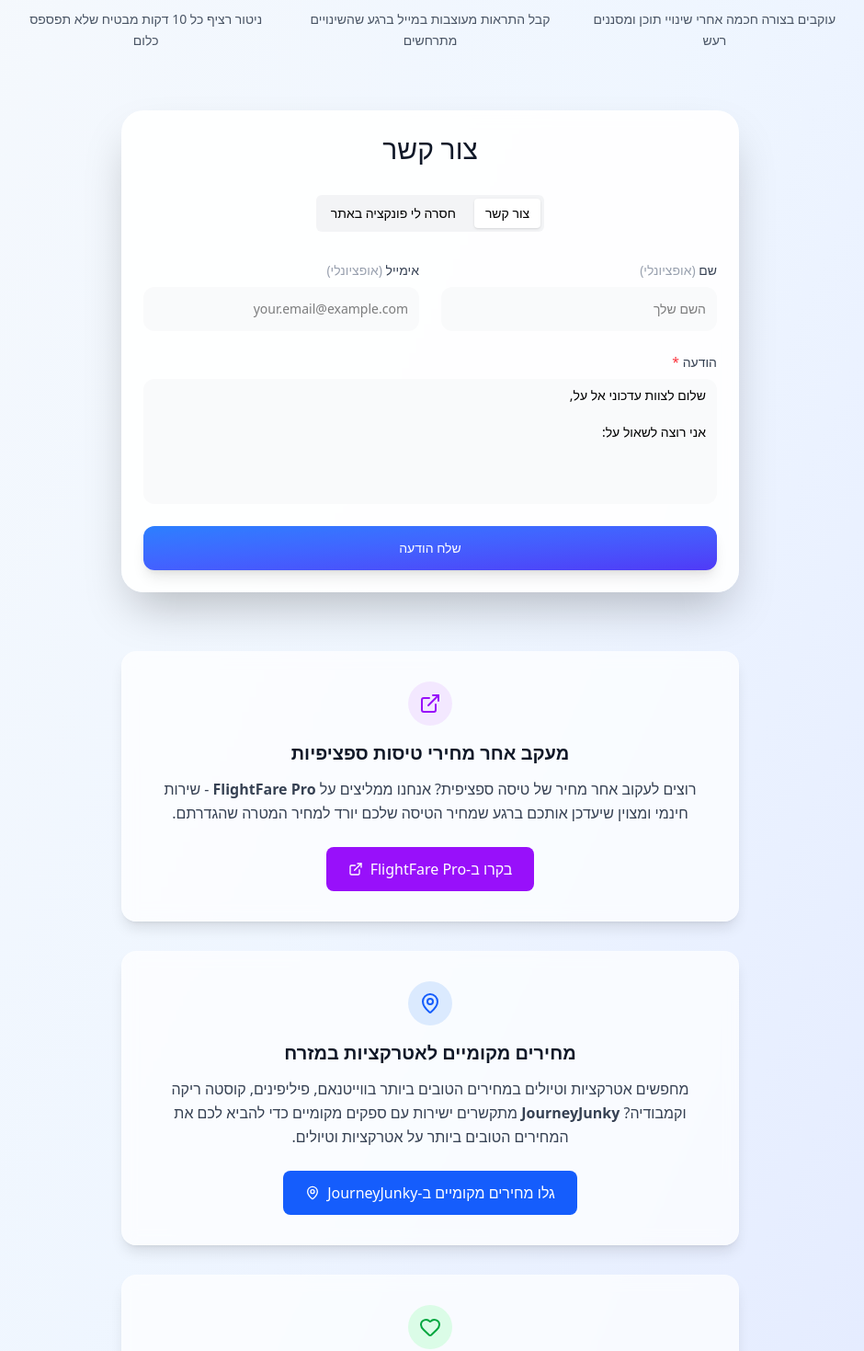
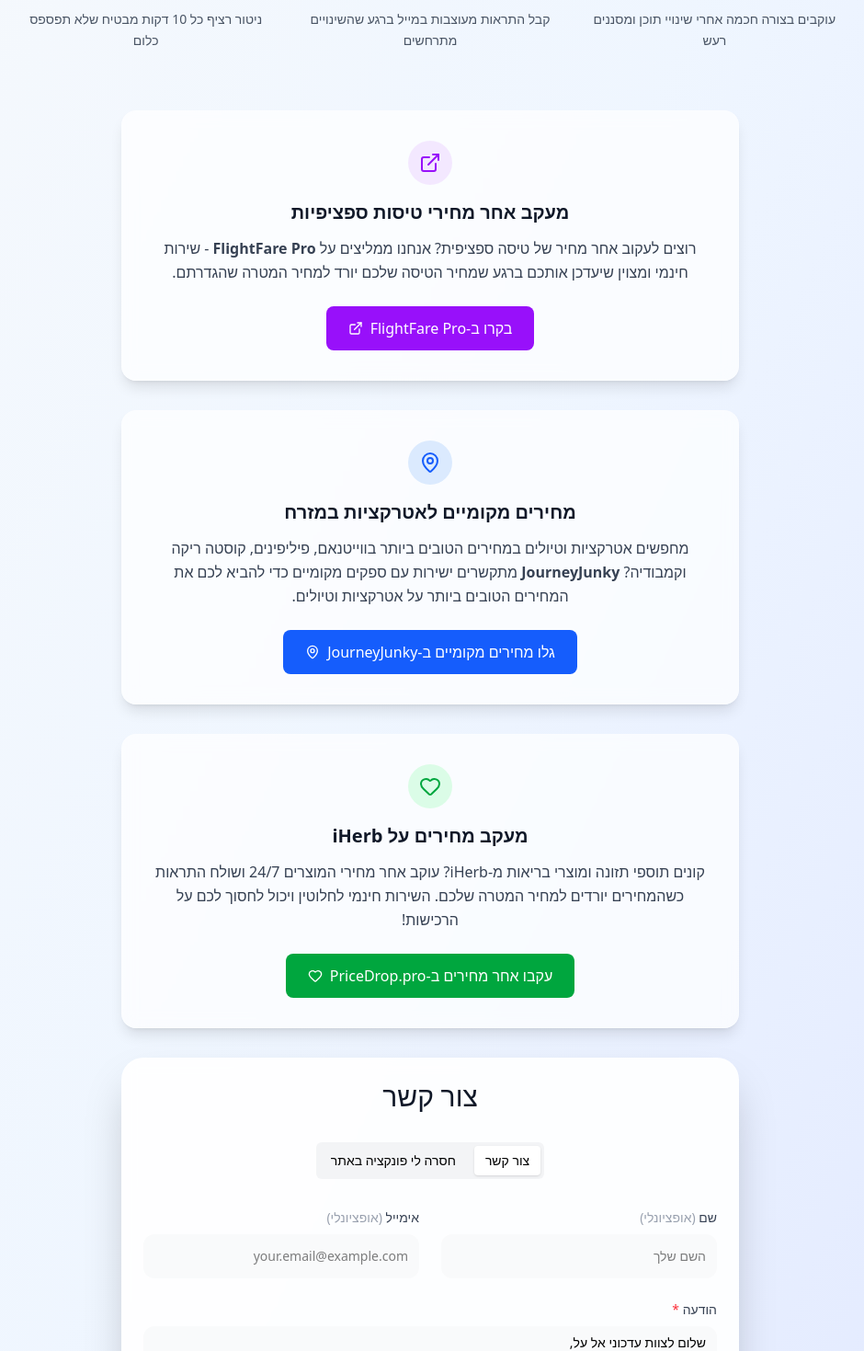
Before and after one commit to israeligal/elal-notification, a Next.js app: page / in a window 1280 px wide. Shown: the part 708-2177 px from the top of the page at 92% size, without its empty margins (172-1112 px from the left). Built offline with nearby package versions, Linux system fonts and the light colour scheme.

Commit message:
feat(page.tsx):move contact form to the end

```diff
--- a/src/app/page.tsx
+++ b/src/app/page.tsx
@@ -15,13 +15,13 @@
 
         <AnimatedFeatures />
 
-        <ContactForm />
-
         <FlightTrackingRecommendation />
 
         <LocalAttractionsRecommendation />
 
         <HealthProductsRecommendation />
+
+        <ContactForm />
       </div>
 
       <Footer />
```
